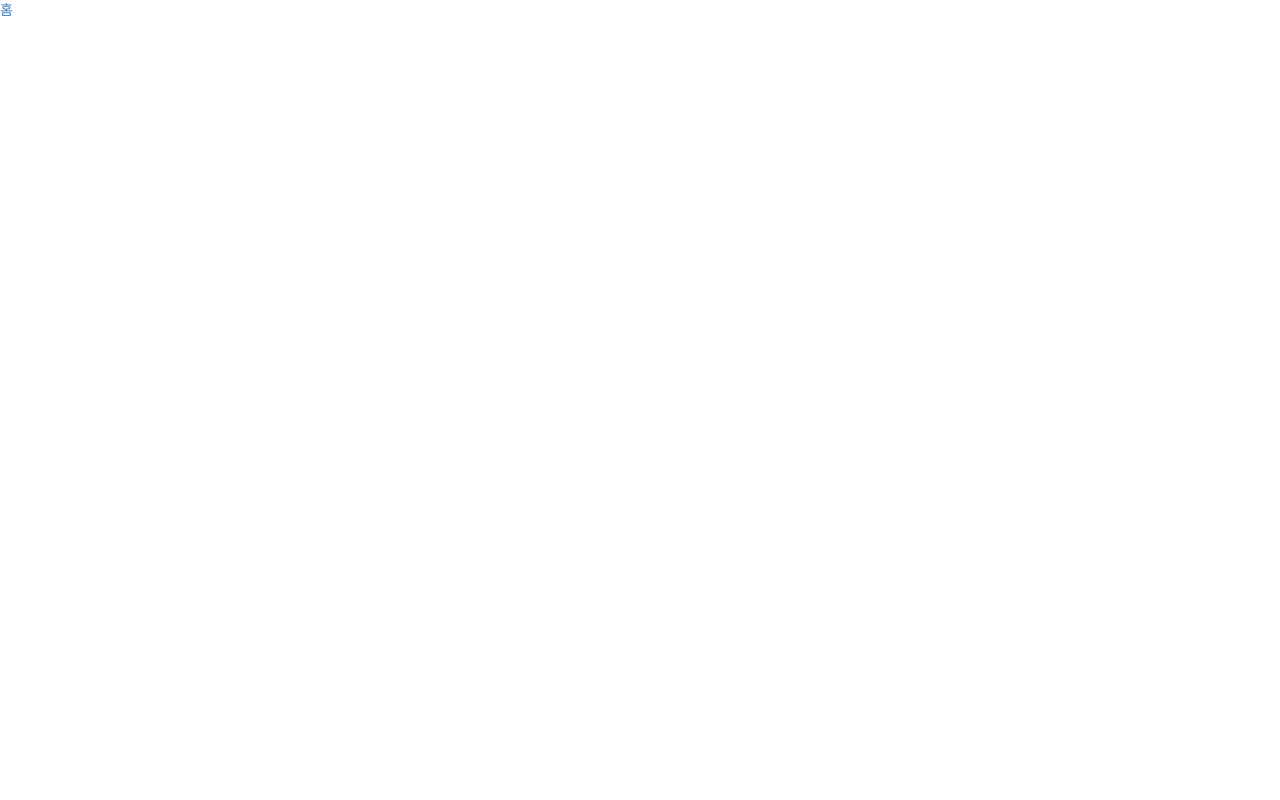
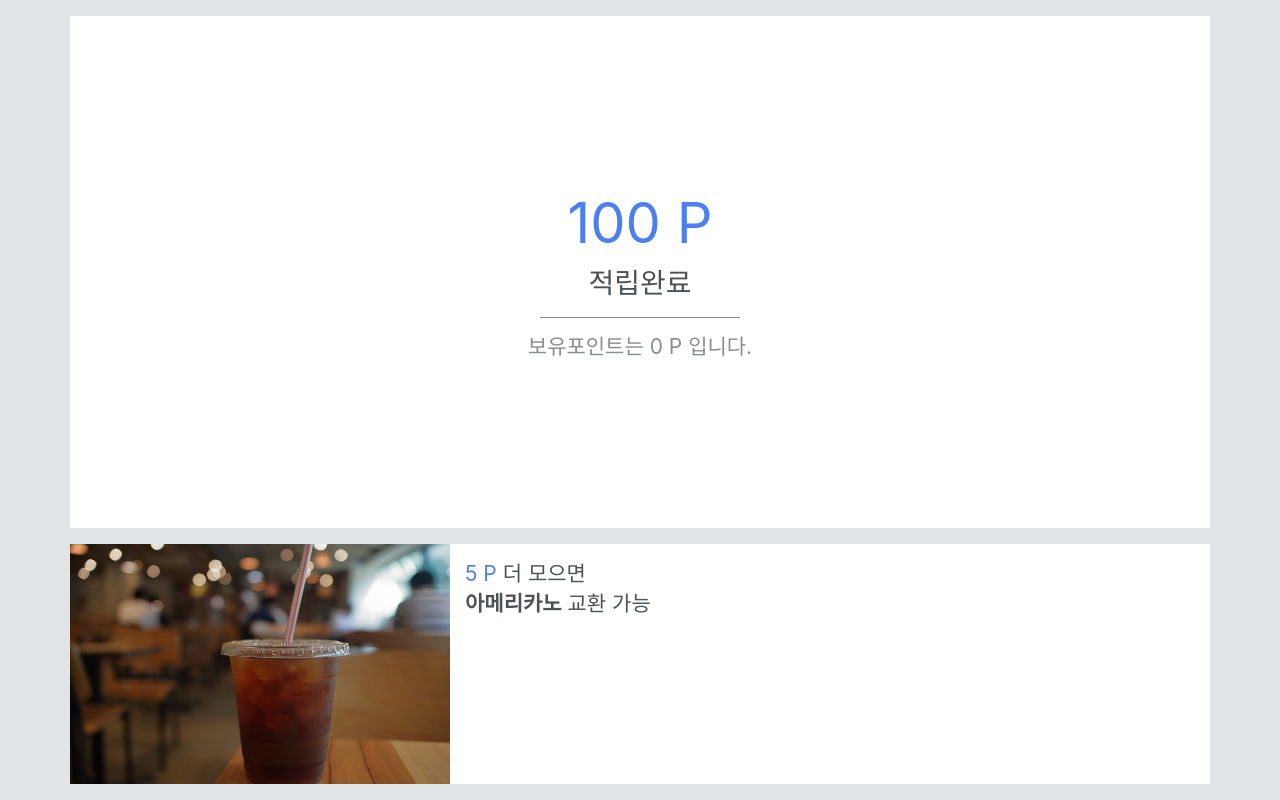
Before and after one commit to developeon/dodo-point, a React (Create React App) app: page /result in a window 1280 px wide. Built offline with nearby package versions, Linux system fonts and the light colour scheme; a web font is replaced by a local one.

Commit message:
Result 페이지 구현

```diff
--- a/package.json
+++ b/package.json
@@ -6,6 +6,7 @@
     "react": "^16.6.0",
     "react-bootstrap": "^0.32.4",
     "react-dom": "^16.6.0",
+    "react-lines-ellipsis": "^0.13.2",
     "react-router-dom": "^4.3.1",
     "react-scripts": "2.0.5"
   },
--- a/src/components/Result.css
+++ b/src/components/Result.css
@@ -0,0 +1,60 @@
+.point, .item {
+    text-align: center;
+    background-color: #ffffff;
+    width: 100%;
+    margin-top:2vh;
+    margin-right: 0;
+    margin-left: 0;
+}
+
+.point {
+    height: 64vh;
+    display: table;
+}
+
+.content {
+    display: table-cell;
+    vertical-align: middle;
+}
+
+.save-point:after {
+    content: "";
+    display: block;
+    width: 200px;
+    border-bottom: 1px solid #878d91;
+    margin: 1em auto;
+}
+
+.item {
+    margin-bottom:2vh;
+}
+
+.item .col-md-4 {
+    padding: 0;
+}
+
+.item .col-md-8 {
+    text-align: left;
+    font-size: 1.5em;
+    padding: 15px;
+    height: 30vh;
+}
+
+.item img{
+    height: 30vh;
+    width: 100%;
+}
+
+.button-wrapper {
+    text-align: center;
+    position: absolute;
+    bottom: 15px;
+    width: 100%;
+}
+
+button {
+    width: 95%;
+    background-color: #e1e4e6;
+    border: 2px solid #ced3d6;
+    padding: 0.5em;
+}
--- a/src/components/Result.js
+++ b/src/components/Result.js
@@ -1,13 +1,96 @@
 import React, { Component } from 'react';
 import './Result.css';
 import { Link } from 'react-router-dom';
+import { Grid, Row, Col } from 'react-bootstrap';
+import LinesEllipsis from 'react-lines-ellipsis';
 
 class Result extends Component {
+  state = {
+    point: '0'
+  }
+
+  componentDidMount(){
+    const phone = new URLSearchParams(this.props.location.search).get('phone');
+    this.setState({
+      point : localStorage.getItem(phone) ? localStorage.getItem(phone) : 0
+    })
+  }
+
+  usePoint = () => {
+    alert("포인트를 상품으로 교환하셨습니다.");
+  }
+
   render() {
+    const { point } = this.state;
+    const backgroundDiv = {
+      backgroundColor: '#e1e4e6'
+    }
+    const span1 = {
+      color: '#4c80f1',
+      fontSize: '4em'
+    }
+    const span2 = {
+      fontSize: '2em'
+    }
+    const span3 = {
+      fontSize: '1.5em',
+      color: '#878d91'
+    }
+
     return (
-        <div>
-          <Link to="/">홈</Link>
-        </div>
+      <div style={backgroundDiv}>
+      <Grid>
+        <Row className="point">
+          <div className="content">
+            <div className="save-point">
+              <span style={span1}>100 P</span>
+              <br/>
+              <span style={span2}>적립완료</span>
+            </div>
+            <div className="after-point">
+              <span style={span3}>보유포인트는 {point} P 입니다.</span>
+            </div>
+          </div>
+        </Row>
+        <Row className="item">
+          <Col xs={12} md={4}>
+            <img src="assets/coffee.jpg" alter="coffee"/>
+          </Col>
+          <Col xs={6} md={8}>
+            {(point >= 100) ? (
+              <div>
+               <Row>
+               <Col xs={12} md={10}>
+                  <strong>
+                  <LinesEllipsis
+                      text='아메리카노아메리카노아메리카노아카노아메리카노아메리카노아메리카노'
+                      maxLine='1'
+                      ellipsis=' &middot;&middot;&middot;'
+                      trimRight
+                      basedOn='letters'
+                  />
+                  </strong>
+                </Col>
+                <Col xs={6} md={2}>
+                  교환 가능
+                </Col>
+               </Row>
+               <Row className="button-wrapper">
+                <button onClick={this.usePoint}>사용하기</button>
+               </Row>
+              </div>
+            ) : (
+              <div>
+                <font color="#4c80f1">5 P</font> 더 모으면
+                <br/>
+                <strong>아메리카노</strong> 교환 가능
+              </div>
+            )
+            }
+          </Col>
+        </Row>
+      </Grid>
+      </div>
     );
   }
 }
```
Also changed, not shown: public/assets/coffee.jpg (added), src/index.css (line endings or trailing spaces), 1 other file (tests, documents, lock files or other folders).
